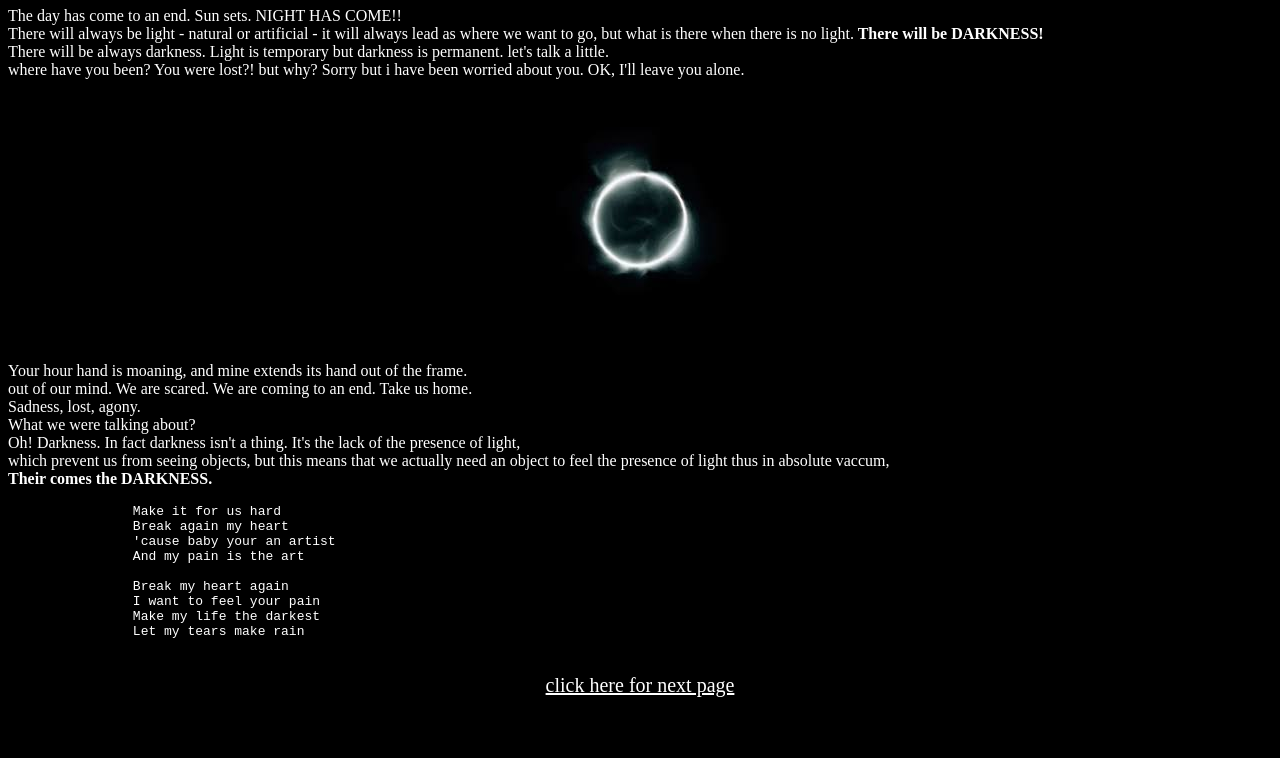
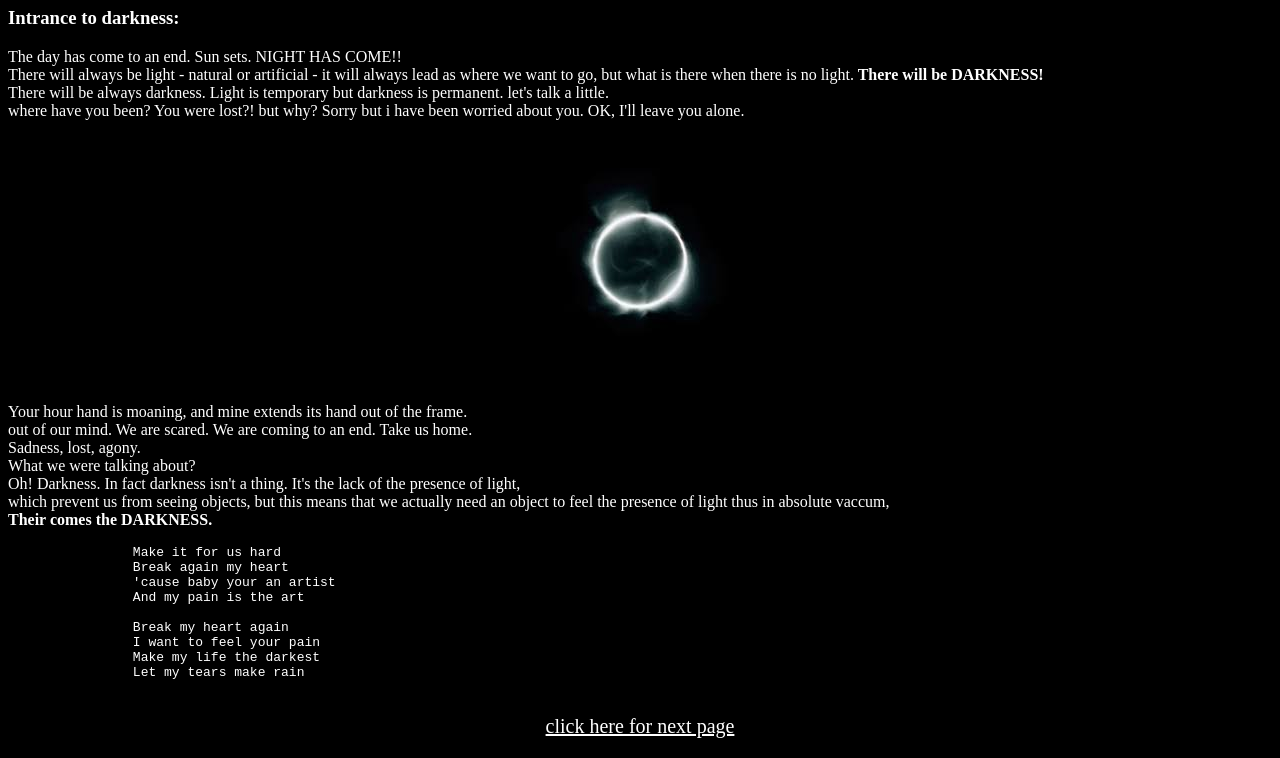
Before and after one commit to ACE30801/DARKNESS, a plain HTML site: page index.html in a window 1280 px wide. Shown: the part 73-831 px from the top of the page. Before the commit the page ends 800 px from the top, so only its background shows below. Drawn offline with Linux system fonts and the light colour scheme.

Commit message:
index.html

```diff
--- a/index.html
+++ b/index.html
@@ -28,6 +28,9 @@
 
 
 	<body>
+
+        <h3>Intrance to darkness:</h3>
+
 		<p>
 			The day has come to an end. Sun sets. NIGHT HAS COME!!<br>
 		There will always be light - natural or artificial - it will always lead as where we want to go, but what is there when there is no light.<strong> There will be DARKNESS!</strong><br>
```
